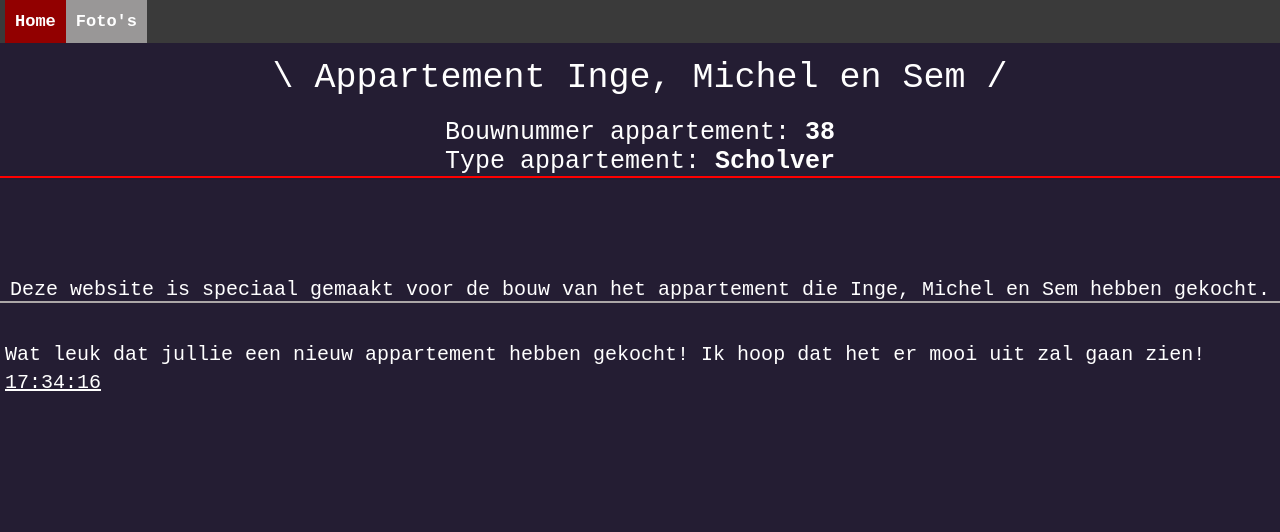
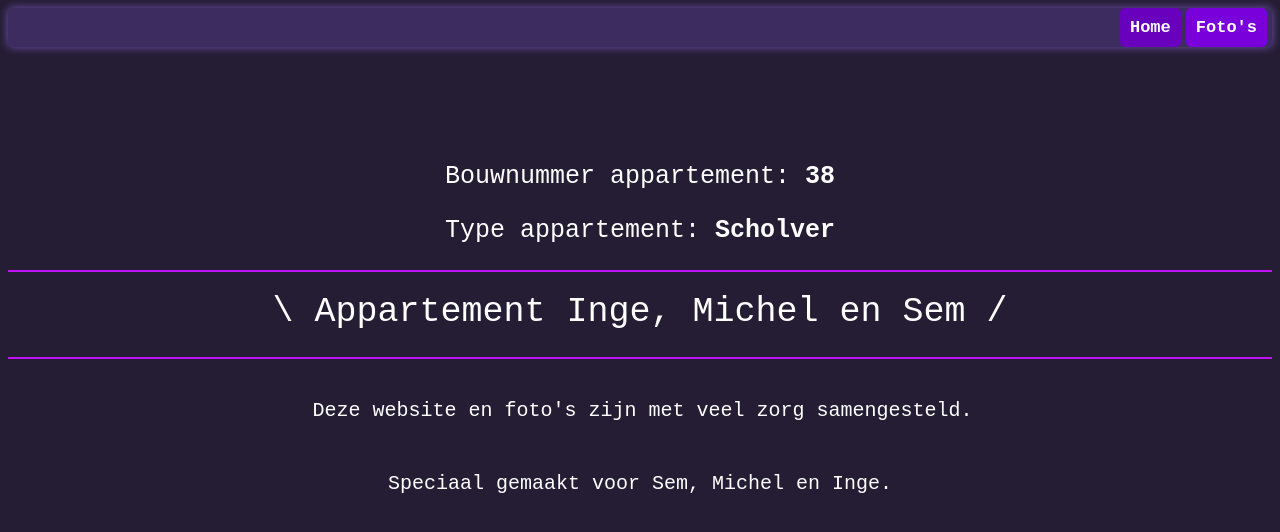
Before and after one commit to scholver38/nl, a plain HTML site: page index.html in a window 1280 px wide. Drawn offline with Linux system fonts and the light colour scheme.

Commit message:
Flinke update
Update bevat:
- Nieuwe interface
- Nieuwe fotoserie

```diff
--- a/index.css
+++ b/index.css
@@ -1,61 +1,57 @@
-body
-{
+body {
   background-color: #241d33;
 }
 
 /* Scrollbars verwijderen */
-.container1
-{
+.container1 {
   overflow-y: scroll;
   scrollbar-width: none; /* Firefox */
   -ms-overflow-style: none;  /* Internet Explorer 10+ */
 }
-.container1::-webkit-scrollbar
-{
+
+.container1::-webkit-scrollbar {
   width: 0;
   height: 0;
 }
-::-webkit-scrollbar
-{
+
+::-webkit-scrollbar {
   display: none;
 }
 
 /* Tekst in index.html */
-.text1
-{
-    text-align: center;
-    color: white;
-    font-family: monospace;
-    font-size: 35px;
-    padding-top: 15px;
-    text-decoration: none;
+.text1 {
+  text-align: center;
+  color: white;
+  font-size: 25px;
+  font-family: monospace;
+  padding-top: 100px;
+  text-decoration: none;
 }
 
-.text2
-{
-    text-align: center;
-    color: white;
-    font-size: 25px;
-    font-family: monospace;
-    padding-top: 20px;
-    text-decoration: none;
-    border-bottom: 2px solid red;
+.text2 {
+  text-align: center;
+  color: white;
+  font-family: monospace;
+  font-size: 35px;
+  text-decoration: none;
+  padding-top: 20px;
+  padding-bottom: 25px;
+  border-top: 2px solid rgb(192, 19, 245);
+  border-bottom: 2px solid rgb(192, 19, 245);
 }
 
-.text3
-{
+.text3 {
   text-align: center;
   color: white;
   font-size: 20px;
   font-family: monospace;
-  padding-top: 100px;
+  padding-top: 50px;
   text-decoration: none;
-  border-bottom: 2px solid rgb(172, 167, 167);
+
 }
 
-.text4
-{
-  text-align: left;
+.text4 {
+  text-align: center;
   color: white;
   font-size: 20px;
   font-family: monospace;
@@ -63,14 +59,3 @@ body
   padding-left: 5px;
   text-decoration: none;
 }
-
-.time_clock {
-  position: relative;
-  font-size: 20px;
-  color: white;
-  font-family: monospace;
-  text-decoration: underline;
-  margin-top: 5px;
-  padding-left: 5px;
-  margin-bottom: 5px;
-}
--- a/index.html
+++ b/index.html
@@ -2,6 +2,7 @@
 <html lang="nl-NL">
 
     <head>
+
         <meta name="viewport" content="width=device-width, initial-scale=1.0">
         <link rel="stylesheet" type="text/css" href="index.css">
         <link rel="stylesheet" type="text/css" href="navbar.css">
@@ -9,51 +10,33 @@
 
         <!-- Navigation Bar -->
         <div class="topnav">
+            <a style="font-weight: bold;" href="foto's.html">Foto's</a>
             <a style="font-weight: bold;" class="current" href="#">Home</a>
-        <a style="font-weight: bold;" href="foto's.html">Foto's</a>
         </div>
         <!-- Einde Navigation Bar -->
 
     </head>
 
-    <body onload="startTime()">
+    <body>
 
         <!-- Tekst -->
         <div class="text1">
-        \ Appartement Inge, Michel en Sem /
-    </div>
-    <div class="text2">
             Bouwnummer appartement: <b>38</b>
             <p>Type appartement: <b>Scholver</b></p>
         </div>
+
+        <div class="text2">
+            \ Appartement Inge, Michel en Sem /
+        </div>
+
+        <div class="text4">
+            Deze website en foto's zijn met veel zorg samengesteld.
+        </div>
+
         <div class="text3">
-        Deze website is speciaal gemaakt voor de bouw van het appartement die Inge, Michel en Sem hebben gekocht.
-    </div>
-    <div class="text4">
-        Wat leuk dat jullie een nieuw appartement hebben gekocht! Ik hoop dat het er mooi uit zal gaan zien!
+            Speciaal gemaakt voor Sem, Michel en Inge.
         </div>
         <!-- Einde Tekst -->
-
-    <!-- Tijdklok -->
-    <div class="time_clock" id="time_clock"></div>
-    <script>
-        function startTime() {
-          const today = new Date();
-          let h = today.getHours();
-          let m = today.getMinutes();
-          let s = today.getSeconds();
-          m = checkTime(m);
-          s = checkTime(s);
-          document.getElementById('time_clock').innerHTML =  h + ":" + m + ":" + s;
-          setTimeout(startTime, 1000);
-        }
-
-        function checkTime(i) {
-          if (i < 10) {i = "0" + i};
-          return i;
-        }
-    </script>
-    <!-- Einde Tijdklok -->
 
     </body>
 
--- a/navbar.css
+++ b/navbar.css
@@ -1,40 +1,42 @@
-/* Add a black background color to the top navigation */
 .topnav {
-    background-color: #3a3a3a;
+    background-color: #3d2c5f;
     overflow: hidden;
     padding-left: 5px;
     padding-right: 5px;
+    border-radius: 5px;
+    margin-bottom: 15px;
+    box-shadow: 0px 0px 10px #7453b4;
 }
 
-  /* Style the links inside the navigation bar */
 .topnav a {
-    float: left;
+    float: right;
     color: rgb(255, 255, 255);
-    background-color: rgb(153, 151, 151);
+    background-color: #7900db;
     text-align: center;
-    padding: 12px 10px;
+    padding: 10px 10px;
     text-decoration: none;
     font-size: 17px;
     border-color: white;
     font-weight: 50;
     font-family: monospace;
+    margin-left: 5px;
+    border-radius: 5px;
 }
 
-  /* Change the color of links on hover */
 .topnav a:hover {
-    background-color: rgb(0, 211, 95);
+    background-color: #7d21c9;
     color: rgb(255, 255, 255);
 }
 
-  /* Add a color to the active/current link */
 .topnav a.current {
-    background-color: #920000;
+    background-color: #6800bd;
     color: rgb(255, 255, 255);
 }
-*{
-  margin: 0;
-  padding: 0;
+
+.topnav a.current:hover {
+  background-color: #7d21c9;
 }
+
 .nav{
   font-size: 100;
   font-family: sans-serif;
```
Also changed, not shown: foto's.css (+10 -5 lines), foto's.html (+43 -44 lines). Lines whose indentation alone changed are shown as unchanged.
